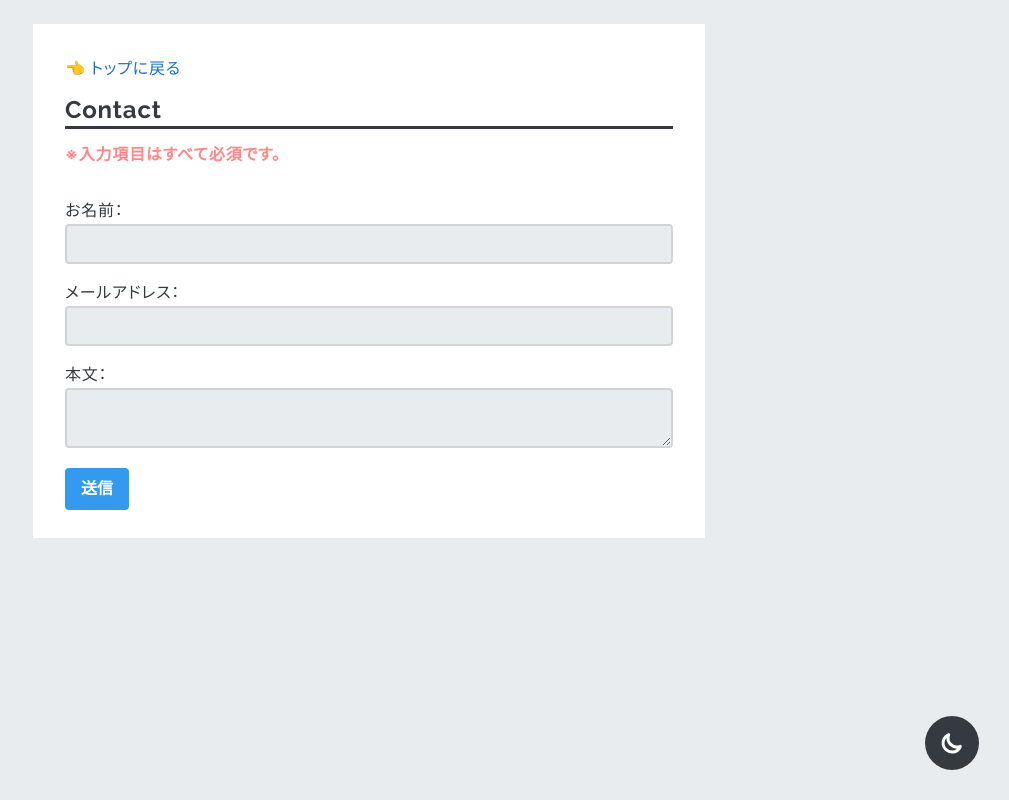
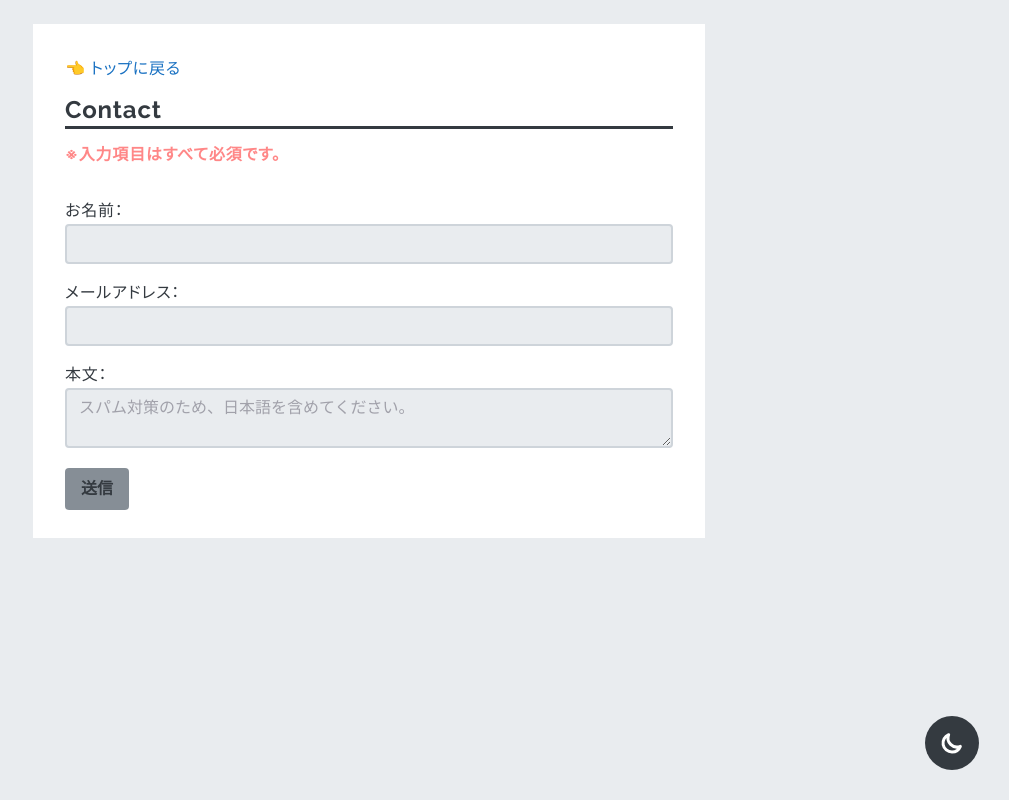
Before and after one commit to y-temp4/y-temp4.com, a Nuxt app: page /contact in a window 1280 px wide. Shown: the whole page, without its empty margins (271-1280 px from the left). Built offline with nearby package versions, Linux system fonts and the light colour scheme.

Commit message:
Update contact form

```diff
--- a/pages/contact.vue
+++ b/pages/contact.vue
@@ -18,9 +18,17 @@
       </label>
       <label class="label">
         本文：
-        <textarea class="input" name="message" required></textarea>
+        <textarea
+          placeholder="スパム対策のため、日本語を含めてください。"
+          class="input"
+          name="message"
+          required
+          @input="(e) => (message = e.target.value)"
+        ></textarea>
       </label>
-      <button class="button" type="submit">送信</button>
+      <button class="button" type="submit" :disabled="!validMessage"
+        >送信</button
+      >
     </form>
   </main>
 </template>
@@ -38,6 +46,16 @@ export default Vue.extend({
       title,
       meta: [{ hid: 'og:title', property: 'og:title', content: title }],
     }
+  },
+  data() {
+    return {
+      message: '',
+    }
+  },
+  computed: {
+    validMessage(): boolean {
+      return !!this.message.match(/[亜-熙ぁ-んァ-ヶ]/)
+    },
   },
 })
 </script>
@@ -69,5 +87,9 @@ export default Vue.extend({
   &:hover {
     @apply bg-blue-7;
   }
+
+  &:disabled {
+    @apply bg-gray-6 text-gray-8 cursor-not-allowed;
+  }
 }
 </style>
```
